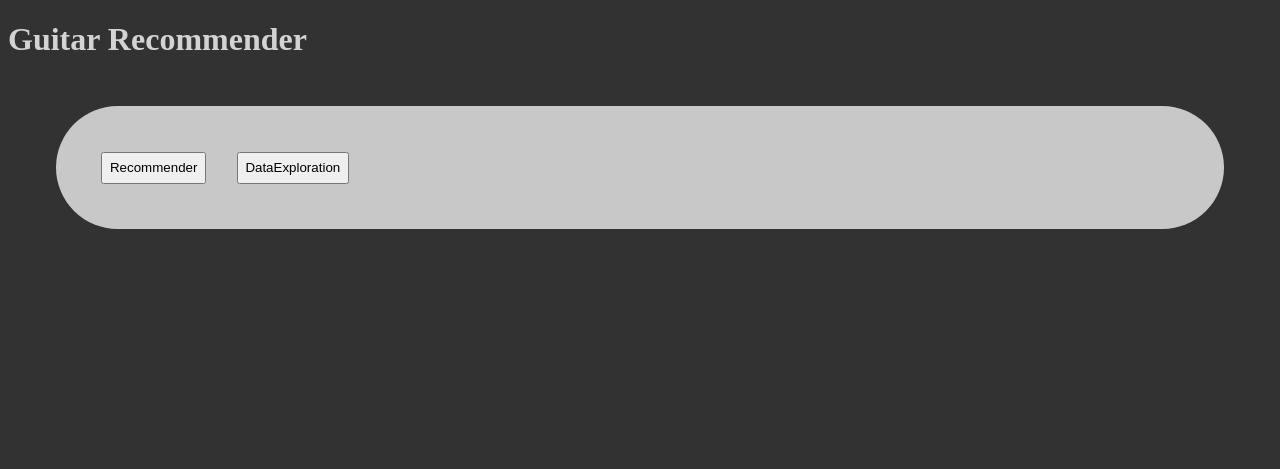
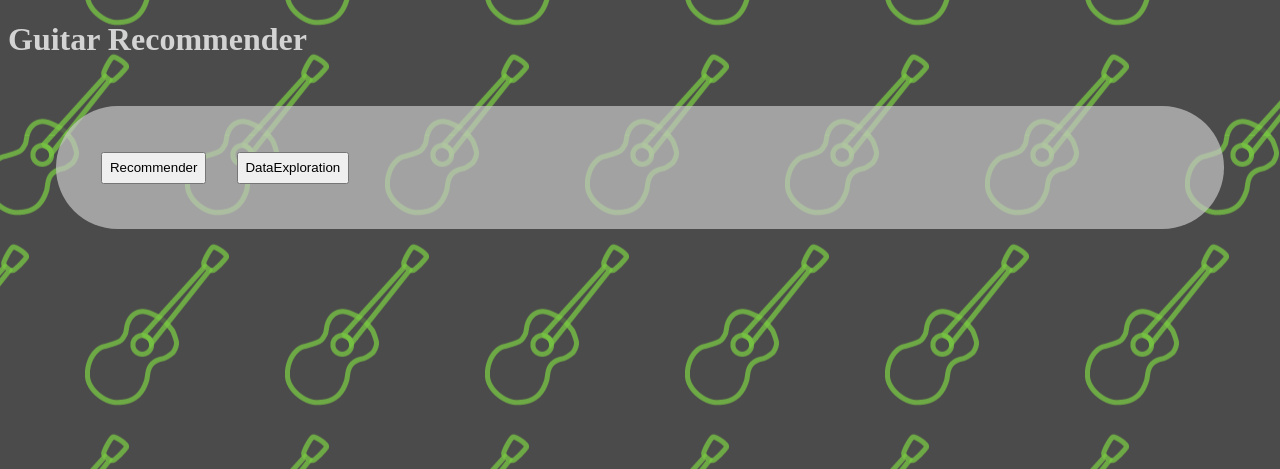
Before and after one commit to kb0dkin/MSDS459_project, a Flask app: page / in a window 1280 px wide. Shown: the top 469 px of the page. Run offline with Flask 2, Linux system fonts and the light colour scheme.

Commit message:
Displaying the background picture

```diff
--- a/frontend/static/styles.css
+++ b/frontend/static/styles.css
@@ -1,6 +1,8 @@
 body {
-    background-color: rgb(50,50,50);
+    /* background-color: rgb(50,50,50); */
     color: lightgray;
+    background-image: url('Guitar_Background.png');
+    background-position: center;
 
 }
 
@@ -12,10 +14,11 @@ article {
     margin: 3em;
     border: 2em;
     padding: 2em;
-    background-color: rgba(200,200,200,1);
+    background-color: rgba(200,200,200,.7);
     color: rgb(50,50,50);
-    align-items: center;
-    place-content: center;
+    /* align-items: center; */
+    /* place-content: center; */
+    position: relative;
     border-radius: 5em;
 }
 
@@ -31,5 +34,6 @@ article {
     text-align: center;
     padding: .5em;
     margin: 1em;
+    float: center;
 
 }
```
